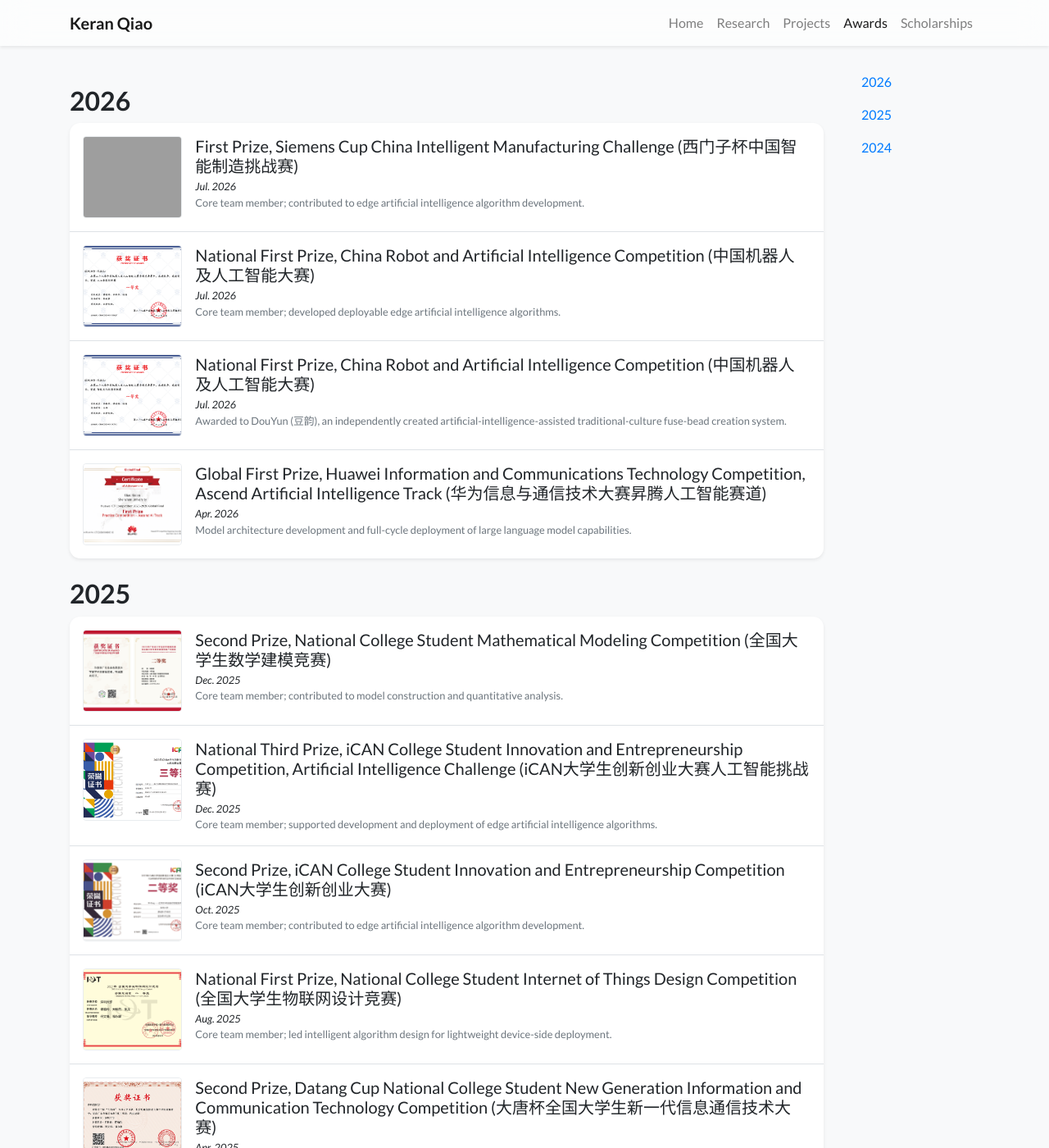
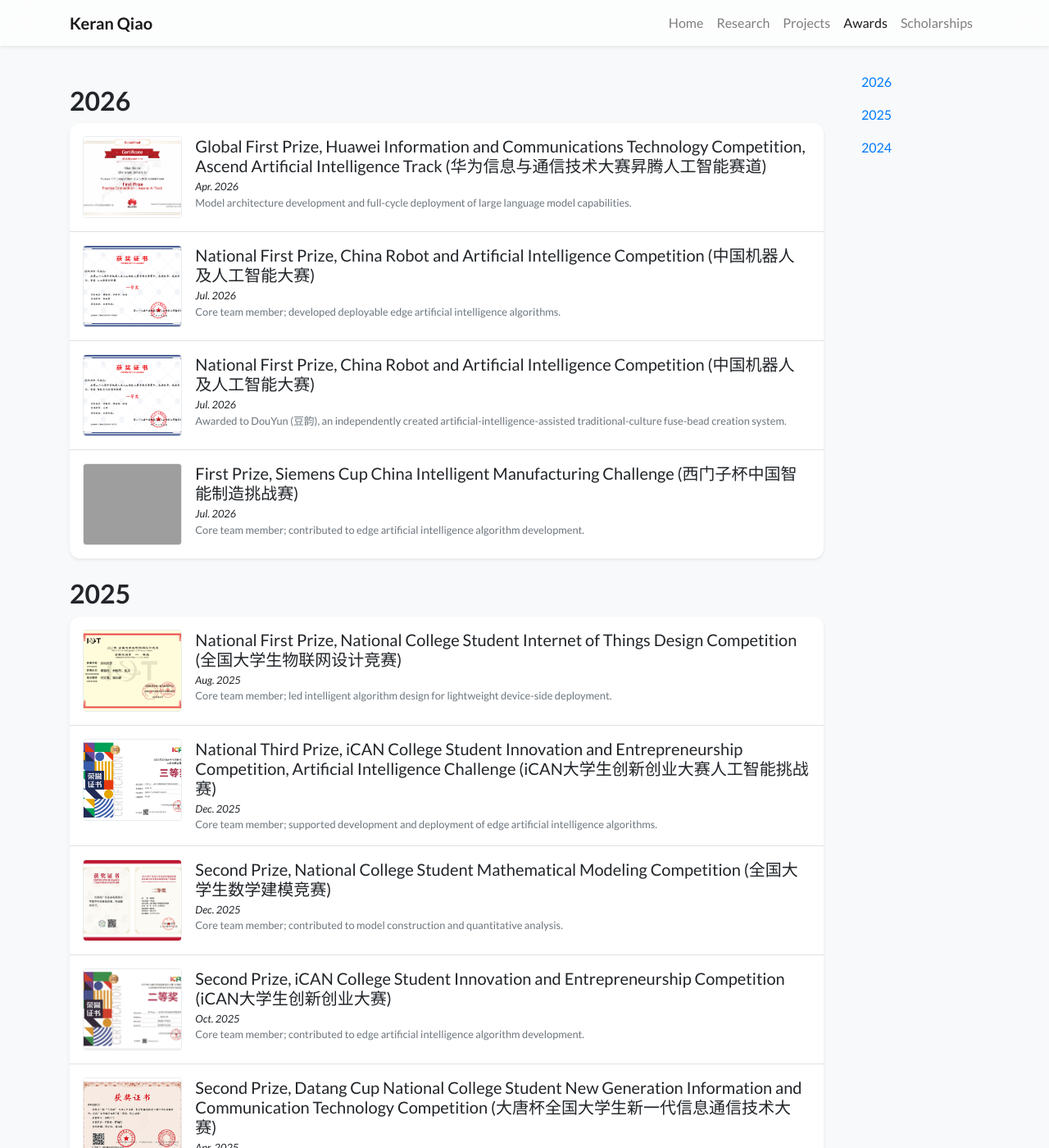
Before and after one commit to Hunter0809/Hunter0809.github.io, a Jekyll site: the page built from awards.html, in a window 1280 px wide and 1400 px high. Shown: the whole window at 82% size. Built offline with Jekyll 4.4.1, drawn with Linux system fonts in a browser that asks for light colours; grey boxes are pictures that could not be loaded.

Commit message:
Refine homepage layout and public CV

```diff
--- a/_includes/widgets/experience_card.html
+++ b/_includes/widgets/experience_card.html
@@ -1,5 +1,5 @@
 <div class="row mt-3"><div class="col"><div class="card border-0 shadow-sm bg-white"><div class="card-body p-4"><div class="row">
-{% if site.data.profile.education %}<div class="col-lg-6"><div class="mx-2 my-1"><h6>Education</h6><ul class="list-unstyled mb-1">{% for item in site.data.profile.education %}<li class="media mb-1"><div class="media-body"><div>{{ item.name }}</div><div class="small">{{ item.detail }}</div><div class="small d-flex"><div>{{ item.position }}</div><div class="mt-auto ml-auto no-break"><em>{{ item.date }}</em></div></div></div></li>{% endfor %}</ul></div></div>{% endif %}
-{% if site.data.profile.experience %}<div class="col-lg-6"><div class="mx-2 my-1"><h6>Experience</h6><ul class="list-unstyled mb-1">{% for item in site.data.profile.experience %}<li class="media mb-1"><div class="media-body"><div>{{ item.name }}</div><div class="small">{{ item.detail }}</div><div class="small d-flex"><div>{{ item.position }}</div><div class="mt-auto ml-auto no-break"><em>{{ item.date }}</em></div></div></div></li>{% endfor %}</ul></div></div>{% endif %}
-{% if site.data.profile.awards %}<div class="col-lg-6"><div class="mx-2 my-1"><h6>Honors &amp; Awards</h6><ul class="list small pl-3 mb-1">{% for item in site.data.profile.awards %}<li><div class="d-flex"><div>{{ item.name }}</div><div class="ml-auto mt-auto no-break"><em>{{ item.date }}</em></div></div></li>{% endfor %}</ul></div></div>{% endif %}
+{% if site.data.profile.education %}<div class="col-12"><div class="mx-2 my-1"><h6>Education</h6><ul class="list-unstyled mb-1">{% for item in site.data.profile.education %}<li class="media mb-1"><div class="media-body"><div>{{ item.name }}</div><div class="small">{{ item.detail }}</div><div class="small d-flex"><div>{{ item.position }}</div><div class="mt-auto ml-auto no-break"><em>{{ item.date }}</em></div></div></div></li>{% endfor %}</ul></div></div>{% endif %}
+{% if site.data.profile.experience %}<div class="col-12"><div class="mx-2 my-1"><h6>Experience</h6><ul class="list-unstyled mb-1">{% for item in site.data.profile.experience %}<li class="media mb-1"><div class="media-body"><div>{{ item.name }}</div><div class="small">{{ item.detail }}</div><div class="small d-flex"><div>{{ item.position }}</div><div class="mt-auto ml-auto no-break"><em>{{ item.date }}</em></div></div></div></li>{% endfor %}</ul></div></div>{% endif %}
+{% if site.data.profile.awards %}<div class="col-12"><div class="mx-2 my-1"><h6>Honors &amp; Awards</h6><ul class="list small pl-3 mb-1">{% for item in site.data.profile.awards %}<li><div class="d-flex"><div>{{ item.name }}</div><div class="ml-auto mt-auto no-break"><em>{{ item.date }}</em></div></div></li>{% endfor %}</ul></div></div>{% endif %}
 </div></div></div></div></div>
--- a/_includes/widgets/profile_card_mini.html
+++ b/_includes/widgets/profile_card_mini.html
@@ -3,5 +3,6 @@
   <div class="row"><div class="col text-center h4">{{ site.data.profile.primary_name }}</div></div>
   <div class="row small"><div class="col text-center">{% for position in site.data.profile.positions %}{{ position.name }}<br>{% endfor %}</div></div>
   <div class="row small"><div class="col text-center"><a class="email-text no-break" href="mailto:{{ site.data.profile.email }}">{{ site.data.profile.email | replace: "@", "(at)" }}</a></div></div>
+  <div class="row small"><div class="col text-center"><a class="no-break" href="https://hunter0809.github.io/">https://hunter0809.github.io/</a></div></div>
   <div class="row pt-2"><div class="col text-center h4"><a class="px-1 no-break" target="_blank" rel="noopener noreferrer" href="https://github.com/{{ site.data.profile.github }}" aria-label="GitHub"><i class="fab fa-github"></i></a><a class="px-1 no-break" href="{{ site.data.profile.cv_link | relative_url }}" download aria-label="Download CV.pdf" title="Download CV.pdf"><i class="fas fa-file-pdf"></i></a></div></div>
 </div></div></div></div>
--- a/awards.html
+++ b/awards.html
@@ -11,7 +11,8 @@
     {% for year in awards_by_year %}
     <h2 class="pt-4" id="year-{{ year.name }}">{{ year.name }}</h2>
     <div class="my-0 p-0 bg-white shadow-sm rounded-xl">
-      {% for item in year.items %}
+      {% assign ranked_items = year.items | sort: "rank" %}
+      {% for item in ranked_items %}
       <div class="row no-gutters {% unless forloop.last %}border-bottom{% endunless %} border-gray">
         <div class="col-md-3 col-xl-2 mb-md-0 p-md-3 d-none d-md-block">
           {% if item.certificate %}<a href="{{ item.certificate | relative_url }}" target="_blank" rel="noopener noreferrer"><img src="{{ item.certificate | relative_url }}" alt="Certificate for {{ item.name }}" class="award-certificate"></a>{% else %}<div class="template-cover"><i class="fas fa-trophy"></i></div>{% endif %}
```
Also changed, not shown: _data/awards.yml (+11 -0 lines), 1 other file.
